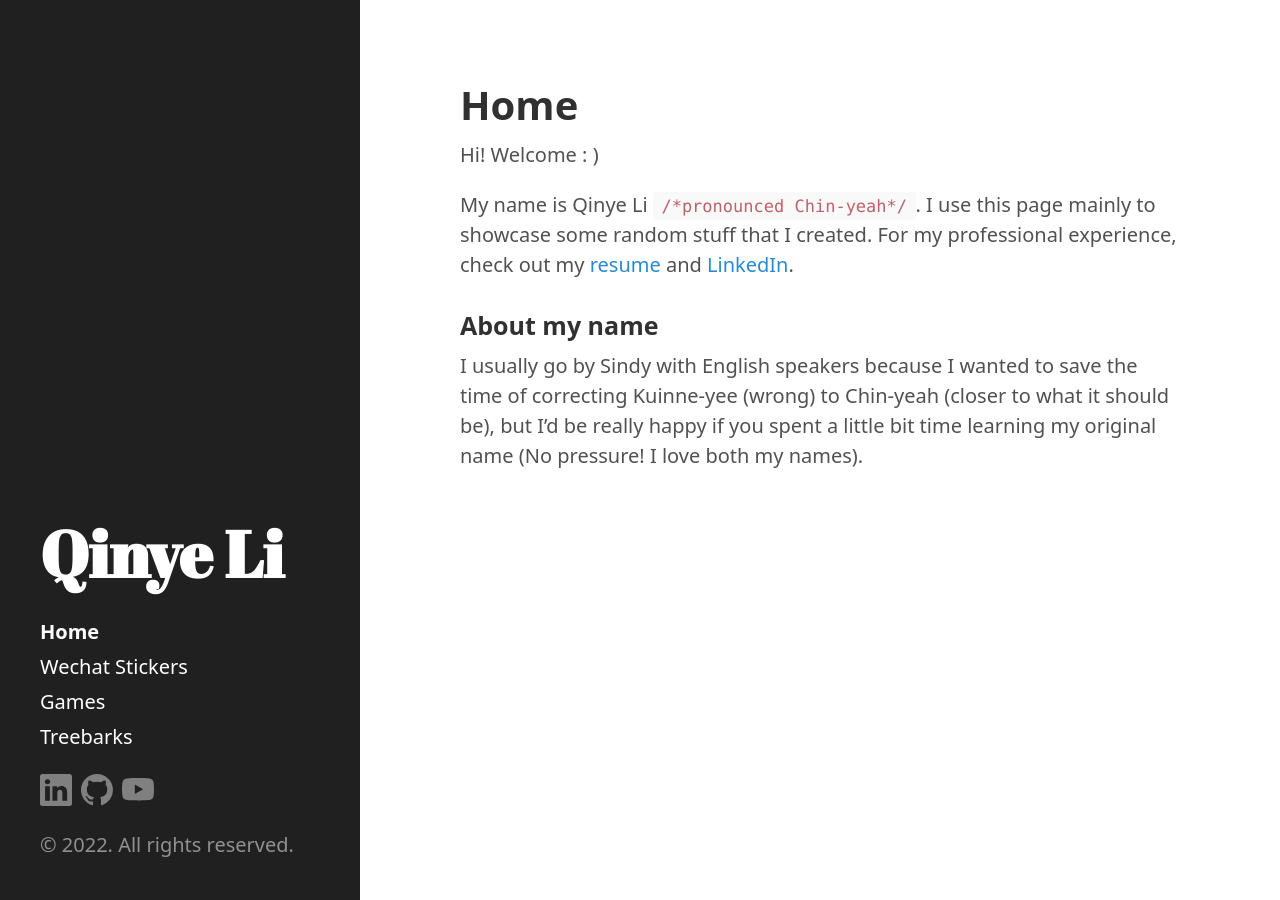
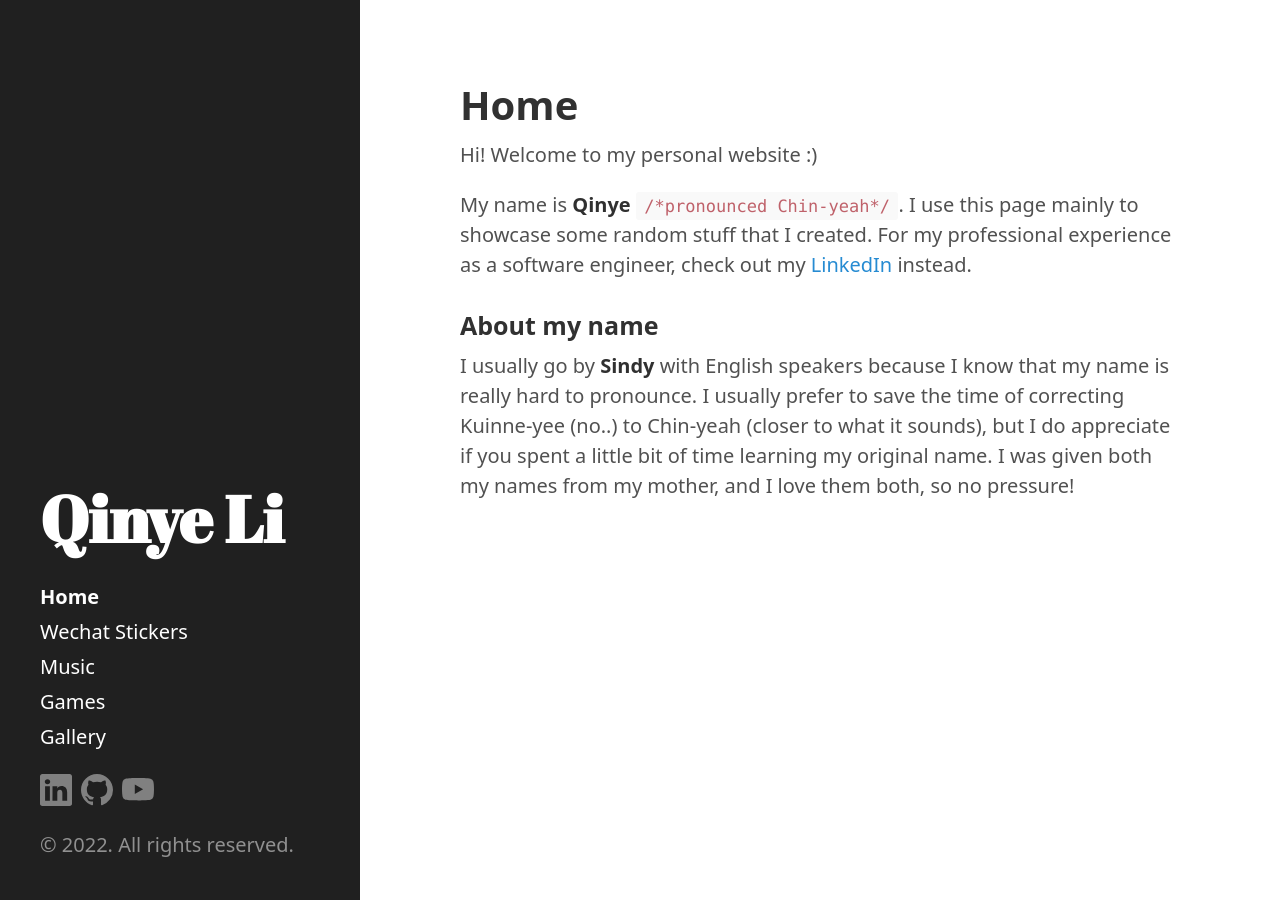
Before and after one commit to qinyeli/GithubIO, a Jekyll site: the page built from index.md, in a window 1280 px wide. Built offline with Jekyll 4.4.1, drawn with Linux system fonts in a browser that asks for light colours.

Commit message:
Updated writings.

```diff
--- a/_includes/sidebar.html
+++ b/_includes/sidebar.html
@@ -27,8 +27,6 @@
       {% endfor %}
 
       <!-- <a class="sidebar-nav-item" href="/blogs/index.html">Blogs</a> -->
-      <a class="sidebar-nav-item" href="/games/index.html">Games</a>
-      <a class="sidebar-nav-item" href="/photos/treebarks/index.html">Treebarks</a>
 
       <p></p>
       <svg xmlns="http://www.w3.org/2000/svg" width="36" height="36">
--- a/index.md
+++ b/index.md
@@ -6,17 +6,11 @@
 
 # Home
 
-Hi! Welcome : )
+Hi! Welcome to my personal website :)
 
-My name is Qinye Li  `/*pronounced Chin-yeah*/`. I use this page mainly to showcase some random stuff that I created. For my professional experience, check out my [resume]() and [LinkedIn](https://www.linkedin.com/in/qinye-sindy-li-03a904113/).
+My name is **Qinye** `/*pronounced Chin-yeah*/`. I use this page mainly to showcase some random stuff that I created. For my professional experience as a software engineer, check out my [LinkedIn](https://www.linkedin.com/in/qinye-sindy-li-03a904113/) instead.
 
 ### About my name
-I usually go by Sindy with English speakers because I wanted to save the time of correcting Kuinne-yee (wrong) to Chin-yeah (closer to what it should be), but I'd be really happy if you spent a little bit time learning my original name (No pressure! I love both my names).
+I usually go by **Sindy** with English speakers because I know that my name is really hard to pronounce. I usually prefer to save the time of correcting Kuinne-yee (no..) to Chin-yeah (closer to what it sounds), but I do appreciate if you spent a little bit of time learning my original name. I was given both my names from my mother, and I love them both, so no pressure!
 
 <!-- TODO: Split Home into Home and About. Home should be what I want to showcase to people. About should be what this site is about. -->
-
-<!-- TODO: Showcase
-* wechat sticker
-* treebark photos
-* Youtube songs
-* Games -->
```
Also changed, not shown: games/index.html (+5 -2 lines), music/index.md (added, +17 -0 lines), photos/treebarks/index.html (+5 -6 lines), stickers/index.md (+3 -3 lines).
